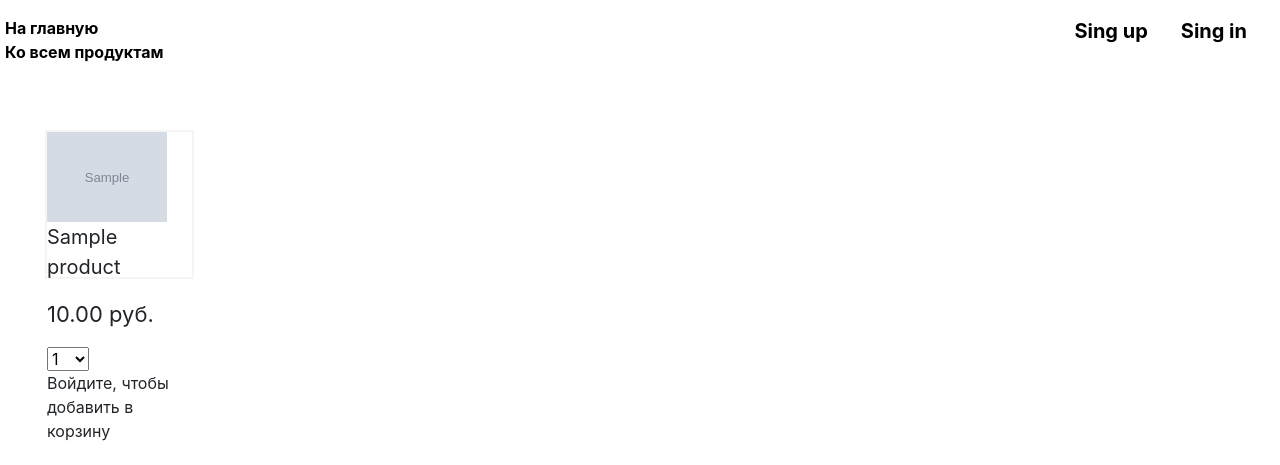
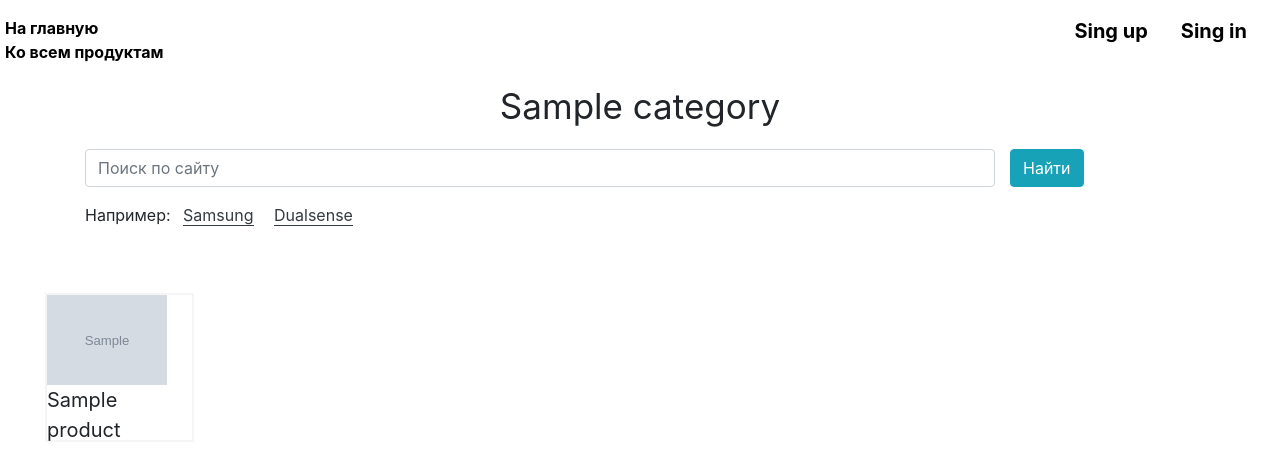
Before and after one commit to ananos548/store, a Django app: page /products/cat/000 in a window 1280 px wide. Shown: the top 465 px of the page. Run offline with Django 4.2, Linux system fonts and the light colour scheme; tables that the repository leaves empty hold one stand-in row (values such as "Sample post"); grey boxes marked "Sample" are stand-in pictures; some libraries are stand-ins or nearby versions.

Commit message:
Update product_cat.html

```diff
--- a/templates/store/product_cat.html
+++ b/templates/store/product_cat.html
@@ -7,21 +7,21 @@
 {% block content %}
 <body>
     {% for category in categories %}
-<!--<p style="text-align: center; font-size: 35px;">{{ category.title }}</p>-->
-<!--    <main class="container mt-3">-->
-<!-- <form class="form-inline mb-3" action="{% url 'search' %}" method="get">-->
-<!--    <div class="form-group col-8 col-md-10 pl-0">-->
-<!--        <input class="form-control w-100" type="search"  type="text" placeholder="Поиск по сайту"-->
-<!--               aria-label="Поиск по сайту" name="search">-->
-<!--    </div>-->
-<!--    <div class="form-group col-4 col-md-2 pl-0">-->
-<!--        <button class="btn btn-info" type="submit">Найти</button>-->
-<!--    </div>-->
-<!--    </form>-->
-<!--    <p>Например:-->
-<!--        <a href="#" class="text-dark border-bottom border-dark m-2 text-decoration-none">Samsung</a>-->
-<!--        <a href="#" class="text-dark border-bottom border-dark m-2 text-decoration-none">Dualsense</a>-->
-<!--</main>-->
+<p style="text-align: center; font-size: 35px;">{{ category.title }}</p>
+    <main class="container mt-3">
+ <form class="form-inline mb-3" action="{% url 'search' %}" method="get">
+    <div class="form-group col-8 col-md-10 pl-0">
+        <input class="form-control w-100" type="search"  type="text" placeholder="Поиск по сайту"
+               aria-label="Поиск по сайту" name="search">
+    </div>
+    <div class="form-group col-4 col-md-2 pl-0">
+        <button class="btn btn-info" type="submit">Найти</button>
+    </div>
+    </form>
+    <p>Например:
+        <a href="#" class="text-dark border-bottom border-dark m-2 text-decoration-none">Samsung</a>
+        <a href="#" class="text-dark border-bottom border-dark m-2 text-decoration-none">Dualsense</a>
+</main>
 </p>
 <section class="mt-5 pt-3">
     <div class="row mb-0">
```
